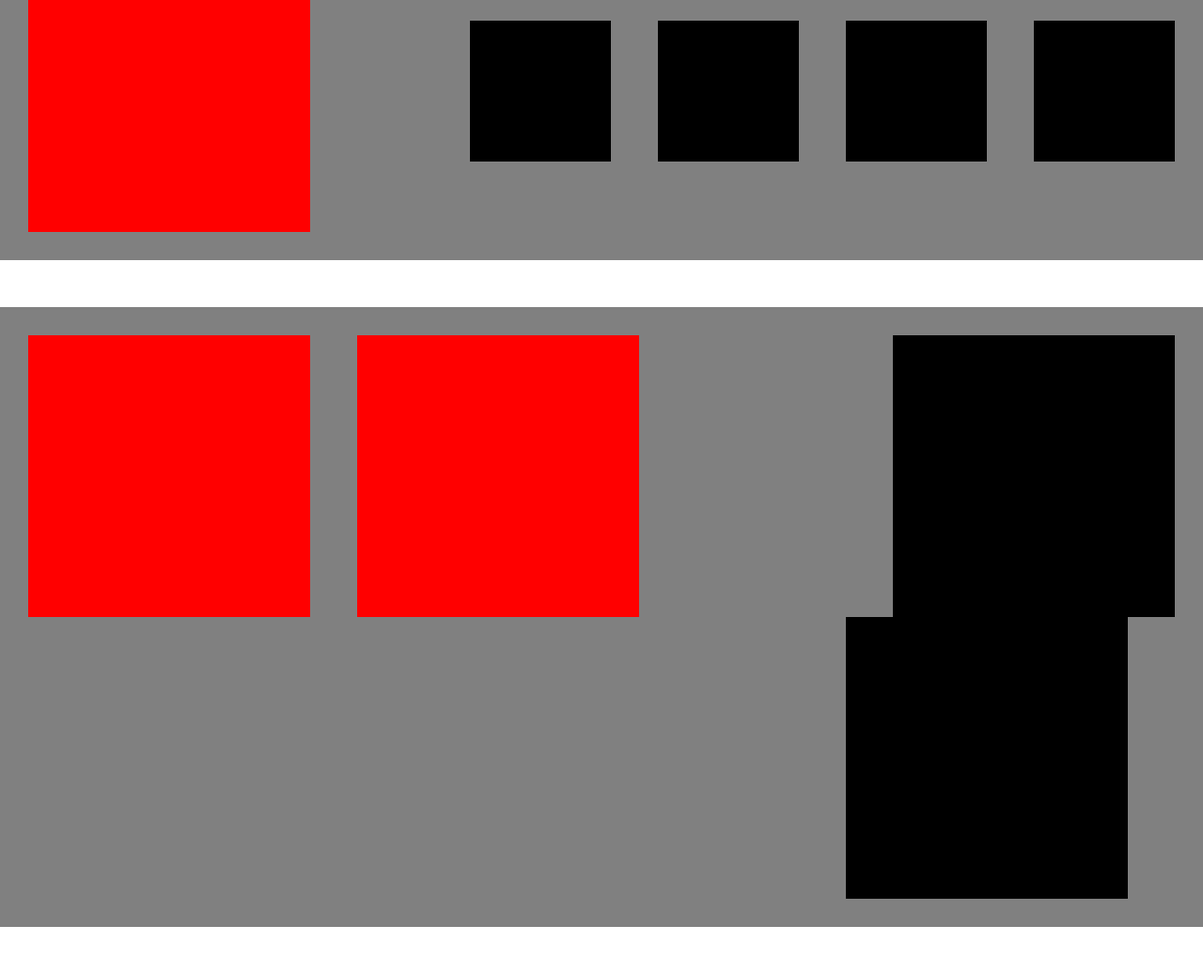
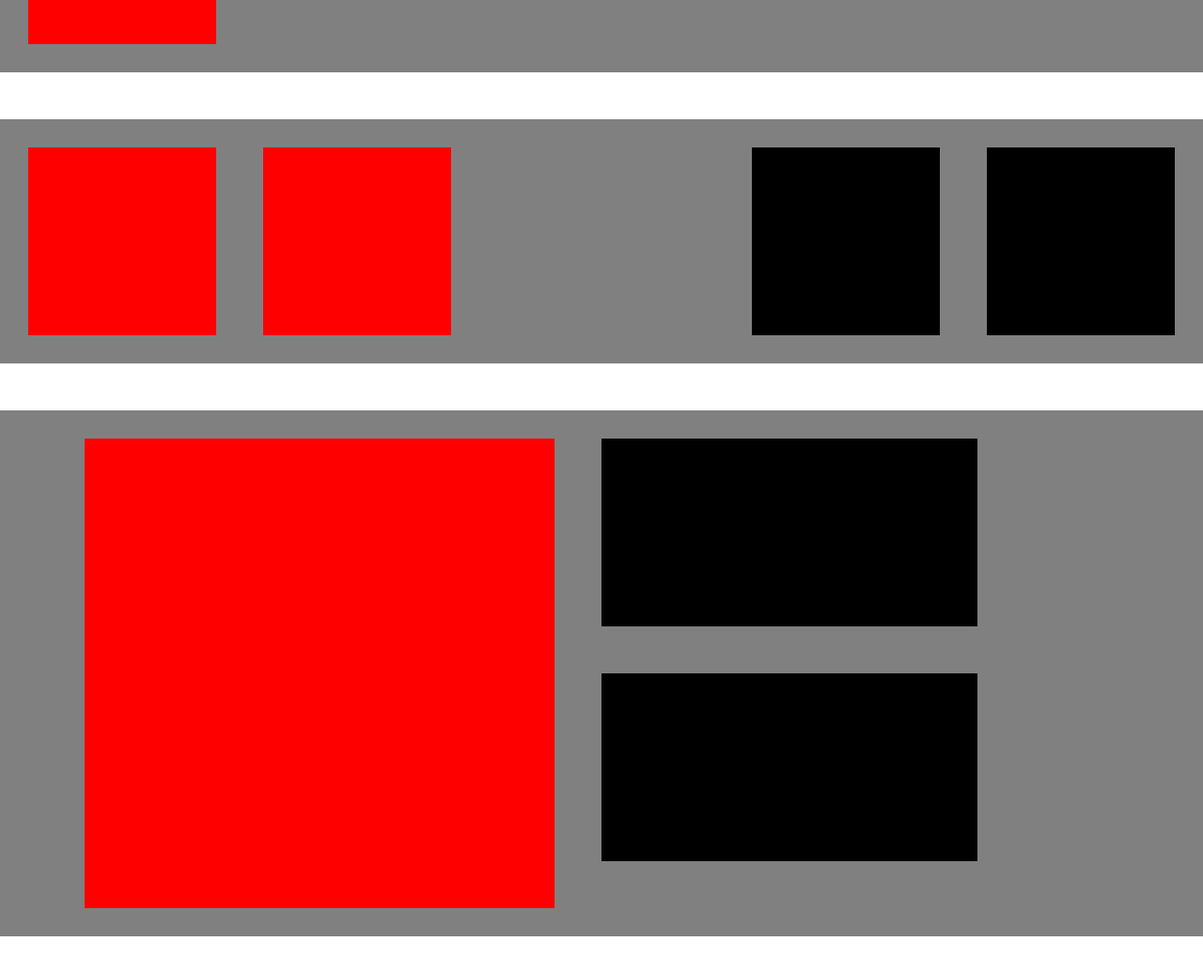
Before and after one commit to Australium/Floats, a plain HTML site: page index.html in a window 1280 px wide. Shown: the part 493-1528 px from the top of the page at 94% size. Drawn offline with Linux system fonts and the light colour scheme.

Commit message:
finished 4th float container

```diff
--- a/index.html
+++ b/index.html
@@ -26,5 +26,14 @@
         <div class="box-two right"></div>
         <div class="box-two right second"></div>
     </div>
+    <div class="container">
+        <div class="wrapper">
+            <div class="box-one big"></div>
+            <div class="block">
+                <div class="box-two small"></div>
+                <div class="box-two small lower"></div>
+            </div>
+        </div>
+    </div>
 </body>
 </html>
--- a/style.css
+++ b/style.css
@@ -1,3 +1,7 @@
+* {
+    box-sizing: border-box;
+}
+
 body {
     margin: 0;
 }
@@ -11,22 +15,22 @@ body {
 
 .box-one {
     background-color: red;
-    width: 300px;
-    height: 300px;
+    width: 200px;
+    height: 200px;
     float: left;
 }
 
 .box-two {
     background-color: black;
-    width: 300px;
-    height: 300px;
+    width: 200px;
+    height: 200px;
     float: right;
 }
 
 .box-new {
     background-color: black;
-    width: 150px;
-    height: 150px;
+    width: 100px;
+    height: 100px;
     float: right;
     margin-right: 50px;
 }
@@ -44,10 +48,36 @@ body {
 }
 
 .wrap {
-    padding: 75px 0px 75px 50px;
+    padding: 50px 0px 50px 50px;
     overflow: hidden;
 }
 
 .first , .second {
     margin-right: 50px;
 }
+
+.wrapper {
+    width: 1100px;
+    margin-left: auto;
+    margin-right: auto;
+    overflow: hidden;
+}
+
+.big {
+    width: 500px;
+    height: 500px;
+}
+
+.small {
+    width: 400px;
+    margin-bottom: 50px;
+}
+
+.lower {
+    margin-bottom: 0;
+}
+
+.block {
+    overflow: hidden;
+    margin-right: 150px;
+}
```
